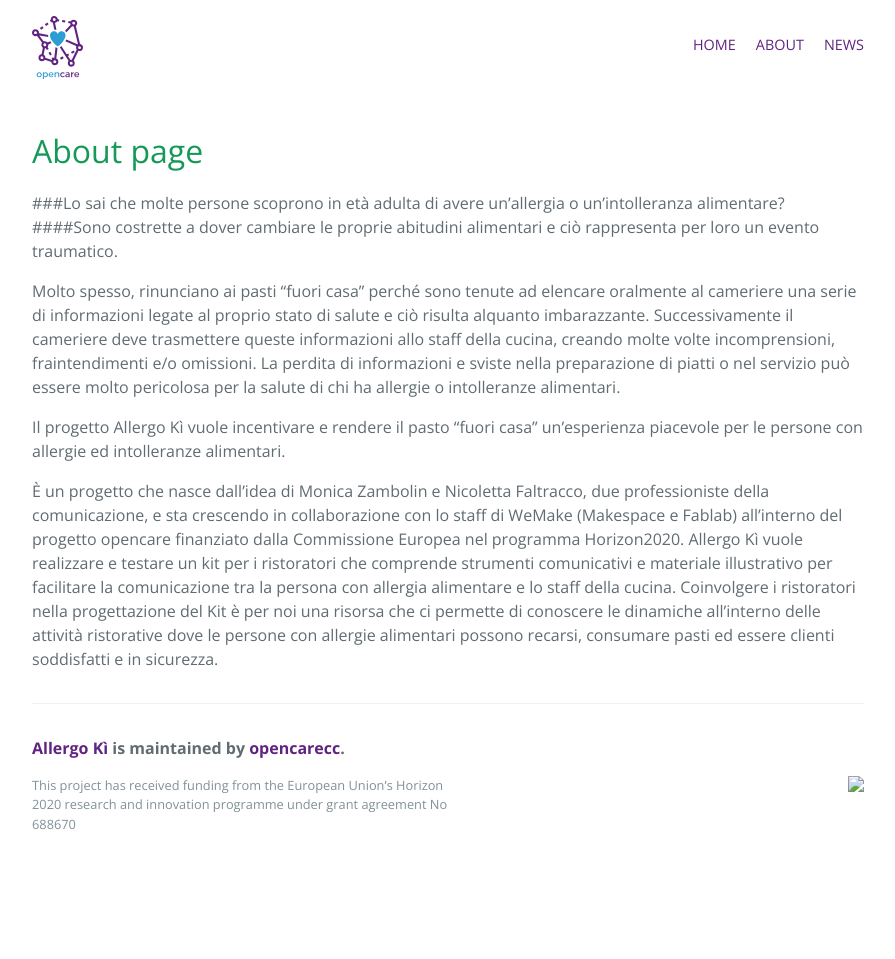
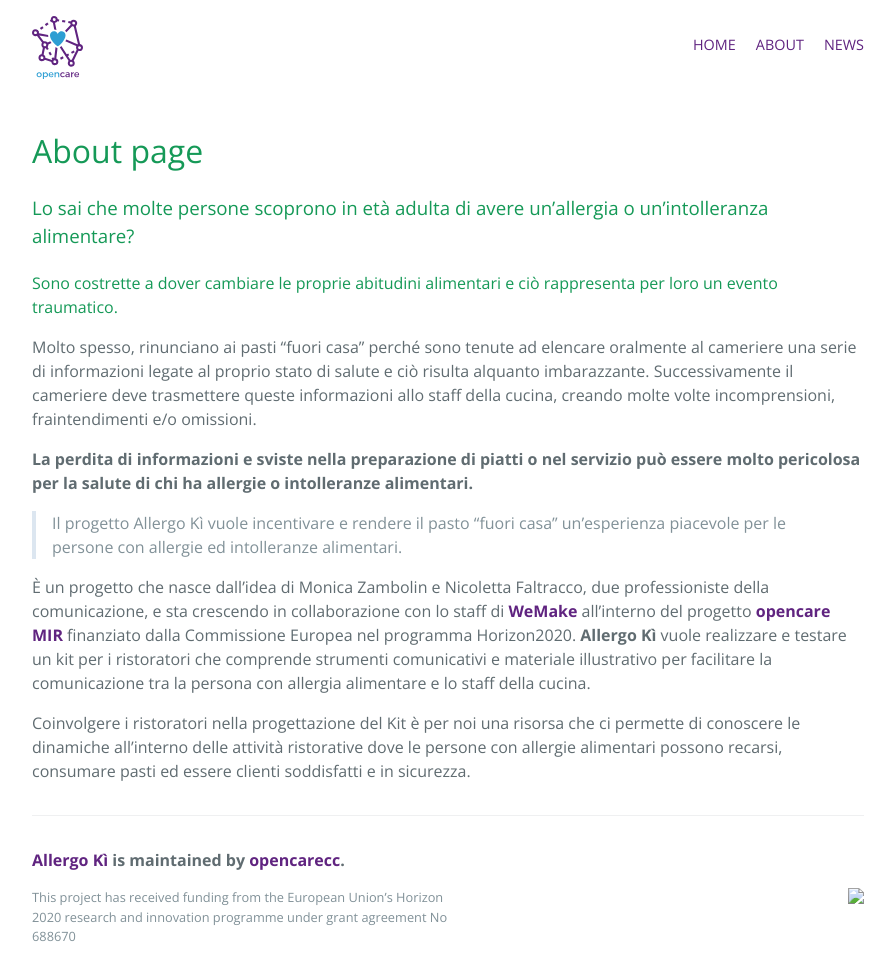
Before and after one commit to opencarecc/allergoki, a Jekyll site: the page built from about/index.md, in a window 1280 px wide. Shown: the whole page, without its empty margins (192-1087 px from the left). Built offline with Jekyll 4.4.1, drawn with Linux system fonts in a browser that asks for light colours; before the commit the page ends 900 px from its top, so only the background shows below that.

Commit message:
text formatting

```diff
--- a/about/index.md
+++ b/about/index.md
@@ -4,14 +4,16 @@
 ---
 
 # About page
-###Lo sai che molte persone scoprono in età adulta di avere un’allergia o un’intolleranza alimentare?
-####Sono costrette a dover cambiare le proprie abitudini alimentari e ciò rappresenta per loro un evento traumatico.
+### Lo sai che molte persone scoprono in età adulta di avere un’allergia o un’intolleranza alimentare?
+#### Sono costrette a dover cambiare le proprie abitudini alimentari e ciò rappresenta per loro un evento traumatico.
 
-Molto spesso, rinunciano ai pasti “fuori casa” perché sono tenute ad elencare oralmente al cameriere una serie di informazioni legate al proprio stato di salute e ciò risulta alquanto imbarazzante.  Successivamente il cameriere deve trasmettere queste informazioni allo staff della cucina, creando molte volte incomprensioni, fraintendimenti e/o omissioni.
-La perdita di informazioni e sviste nella preparazione di piatti o nel servizio può essere molto pericolosa per la salute di chi ha allergie o intolleranze alimentari.
+Molto spesso, rinunciano ai pasti “fuori casa” perché sono tenute ad elencare oralmente al cameriere una serie di informazioni legate al proprio stato di salute e ciò risulta alquanto imbarazzante. Successivamente il cameriere deve trasmettere queste informazioni allo staff della cucina, creando molte volte incomprensioni, fraintendimenti e/o omissioni.
 
-Il progetto Allergo Kì vuole incentivare e rendere il pasto “fuori casa” un’esperienza piacevole per le persone con allergie ed intolleranze alimentari.
+**La perdita di informazioni e sviste nella preparazione di piatti o nel servizio può essere molto pericolosa per la salute di chi ha allergie o intolleranze alimentari.**
 
-È un progetto che nasce dall’idea di Monica Zambolin e Nicoletta Faltracco, due professioniste della comunicazione, e sta crescendo in collaborazione con lo staff di WeMake (Makespace e Fablab) all’interno del progetto opencare finanziato dalla Commissione Europea nel programma Horizon2020.
-Allergo Kì vuole realizzare e testare un kit per i ristoratori che comprende strumenti comunicativi e materiale illustrativo per facilitare la comunicazione tra la persona con allergia alimentare e lo staff della cucina.
+> Il progetto Allergo Kì vuole incentivare e rendere il pasto “fuori casa” un’esperienza piacevole per le persone con allergie ed intolleranze alimentari.
+
+È un progetto che nasce dall’idea di Monica Zambolin e Nicoletta Faltracco, due professioniste della comunicazione, e sta crescendo in collaborazione con lo staff di **[WeMake](http://wemake.cc/)** all’interno del progetto **[opencare MIR](http://wemake.cc/opencare/maker-in-residence/)** finanziato dalla Commissione Europea nel programma Horizon2020.
+**Allergo Kì** vuole realizzare e testare un kit per i ristoratori che comprende strumenti comunicativi e materiale illustrativo per facilitare la comunicazione tra la persona con allergia alimentare e lo staff della cucina.
+
 Coinvolgere i ristoratori nella progettazione del Kit è per noi una risorsa che ci permette di conoscere le dinamiche all’interno delle attività ristorative dove le persone con allergie alimentari possono recarsi, consumare pasti ed essere clienti soddisfatti e in sicurezza.
```
